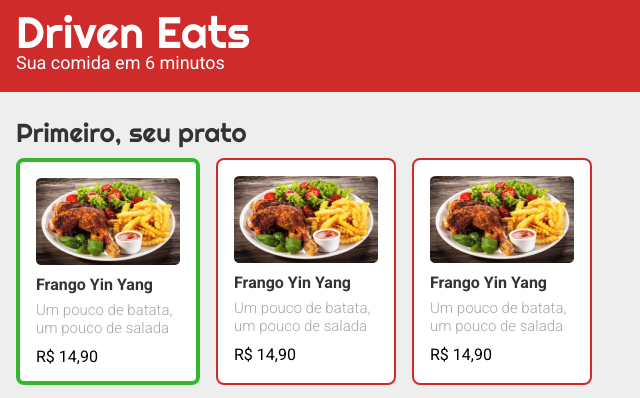
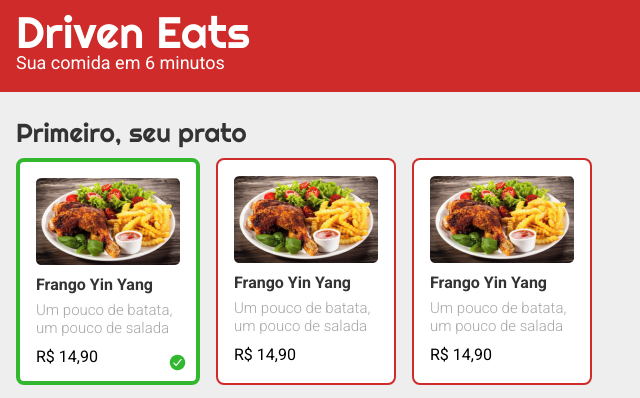
Before and after one commit to Ikejiri-1/DrivenEats, a plain HTML site: page index.html in a window 1280 px wide. Both pictures are taken after a click on the item 106 px from the left and 269 px from the top of the page. Shown: the top 398 px of the page, 0-640 px from the left. Drawn offline with Linux system fonts and the light colour scheme.

Commit message:
checkmark added

```diff
--- a/style.css
+++ b/style.css
@@ -22,6 +22,7 @@ header {
   position: fixed;
   width: 100%;
   height: 92px;
+  z-index: 10;
 }
 main {
   padding-top: 104px;
@@ -69,6 +70,18 @@ main {
   background-color: #ffffff;
   padding: 16px;
   border-radius: 8px;
+  position: relative;
+  z-index: 0;
+}
+.food-container__list-item.selected::after {
+  content: "";
+  position: absolute;
+  bottom: 8px;
+  right: 8px;
+  width: 20px;
+  height: 20px;
+  background-image: url("./img/checkmark-circle 1.png");
+  z-index: 1;
 }
 .food-container__list-item-title {
   font-family: var(--text-font);
```
Also changed, not shown: img/checkmark-circle 1.png (added).
